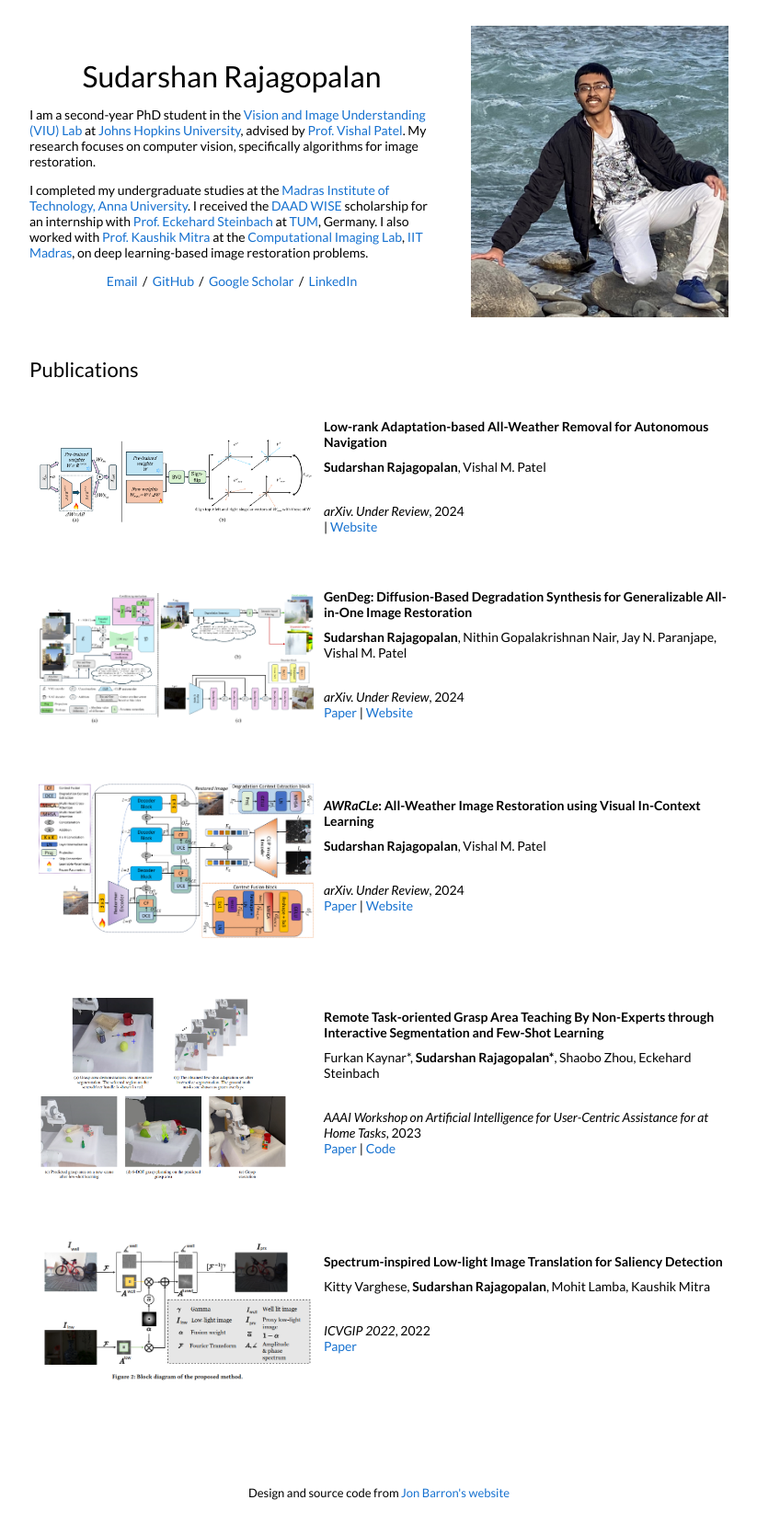
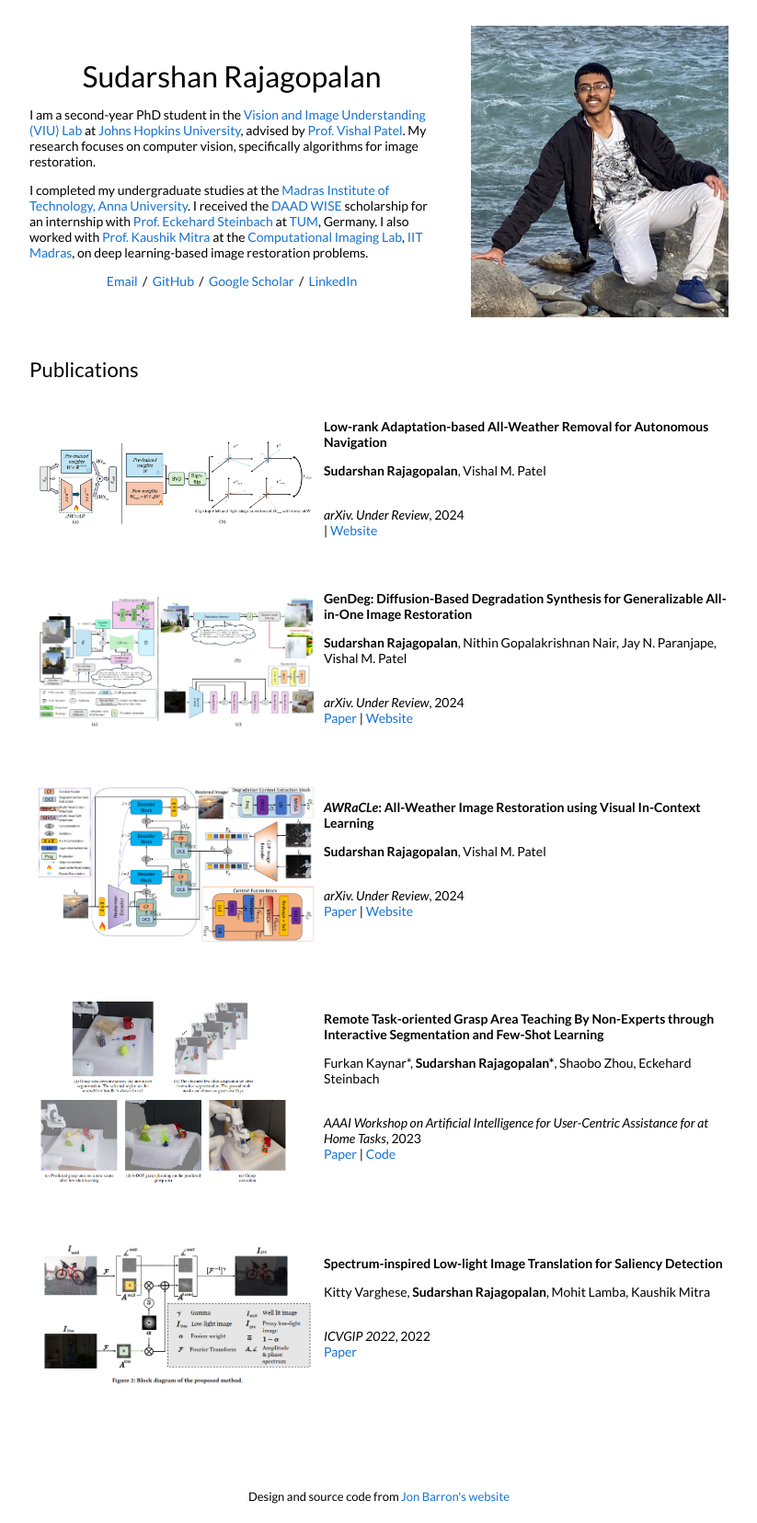
Before and after one commit to sudraj2002/sudraj2002.github.io, a Jekyll site: the page built from _posts/2024-11-27-loraa.md, in a window 1280 px wide. Shown: the whole page at 92% size, without its empty margins (228-1051 px from the left). Built offline with Jekyll 4.4.1, drawn with Linux system fonts in a browser that asks for light colours.

Commit message:
Update default.html

```diff
--- a/_layouts/default.html
+++ b/_layouts/default.html
@@ -86,8 +86,7 @@
             </td>
             <td style="padding:2.5%;width:75%;vertical-align:middle">
               <h3>{{ post.title }}</h3>
-              <p style="margin-top:10px;">{{ post.authors }}</p>
-
+              <p>{{ post.authors }}</p>
               <br>
               <em>{{post.venue}}</em>, {{ post.date | date: "%Y" }}
               <br>
```
